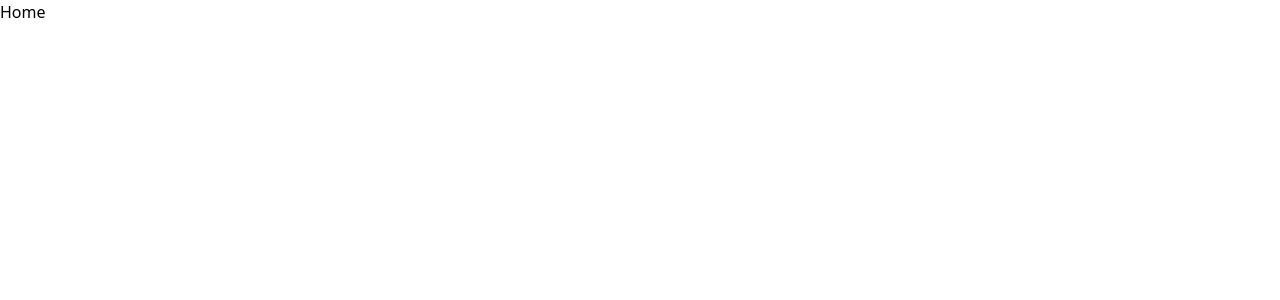
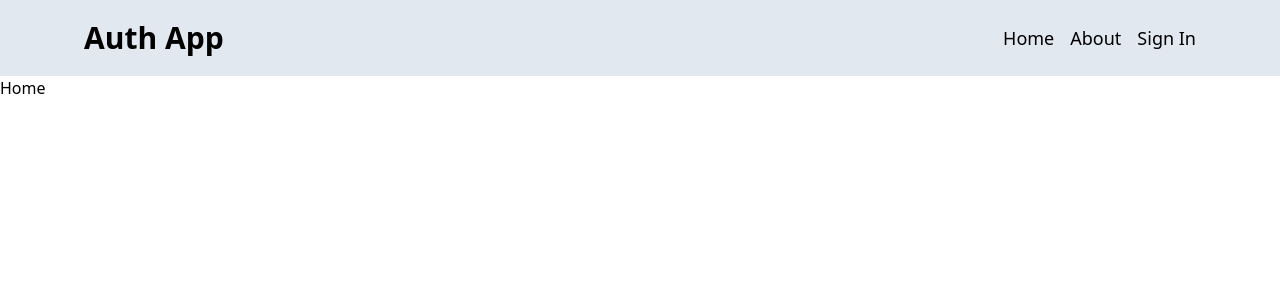
Before and after one commit to FaiqaN27/mern-crud-auth, a React (Vite) app in the folder frontend/: page / in a window 1280 px wide. Shown: the top 300 px of the page. Built offline with nearby package versions, Linux system fonts and the light colour scheme.

Commit message:
create header component

```diff
--- a/frontend/src/App.jsx
+++ b/frontend/src/App.jsx
@@ -4,11 +4,13 @@
 import SignIn from './pages/SignIn';
 import SignUp from './pages/SignUp';
 import Profile from './pages/Profile';
+import Header from './components/Header';
 
 function App() {
 
   return (
     <BrowserRouter>
+      <Header />
       <Routes>
         <Route path='/' element={<Home />} />
         <Route path='/about' element={<About />} />
--- /dev/null
+++ b/frontend/src/components/Header.jsx
@@ -0,0 +1,24 @@
+import { Link } from "react-router-dom";
+
+export default function Header() {
+  return (
+    <div className="bg-slate-200">
+      <div className="flex justify-between items-center max-w-6xl mx-auto p-5">
+        <Link to="/">
+          <h1 className="font-bold text-3xl">Auth App</h1>
+        </Link>
+        <ul className="flex gap-4 text-[18px]">
+          <Link to="/">
+            <li>Home</li>
+          </Link>
+          <Link to="/about">
+            <li>About</li>
+          </Link>
+          <Link to="/sign-in">
+            <li>Sign In</li>
+          </Link>
+        </ul>
+      </div>
+    </div>
+  );
+}
```
